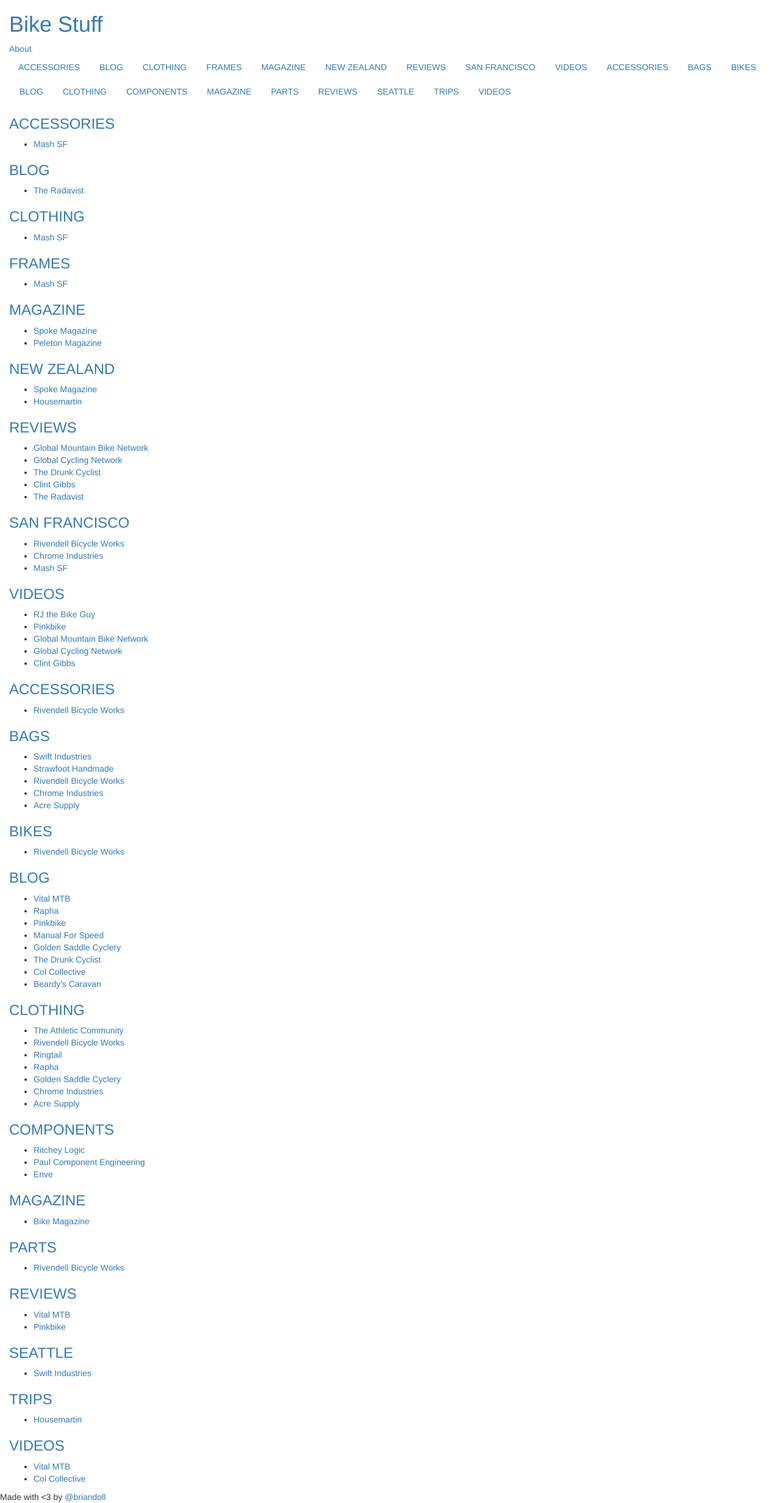
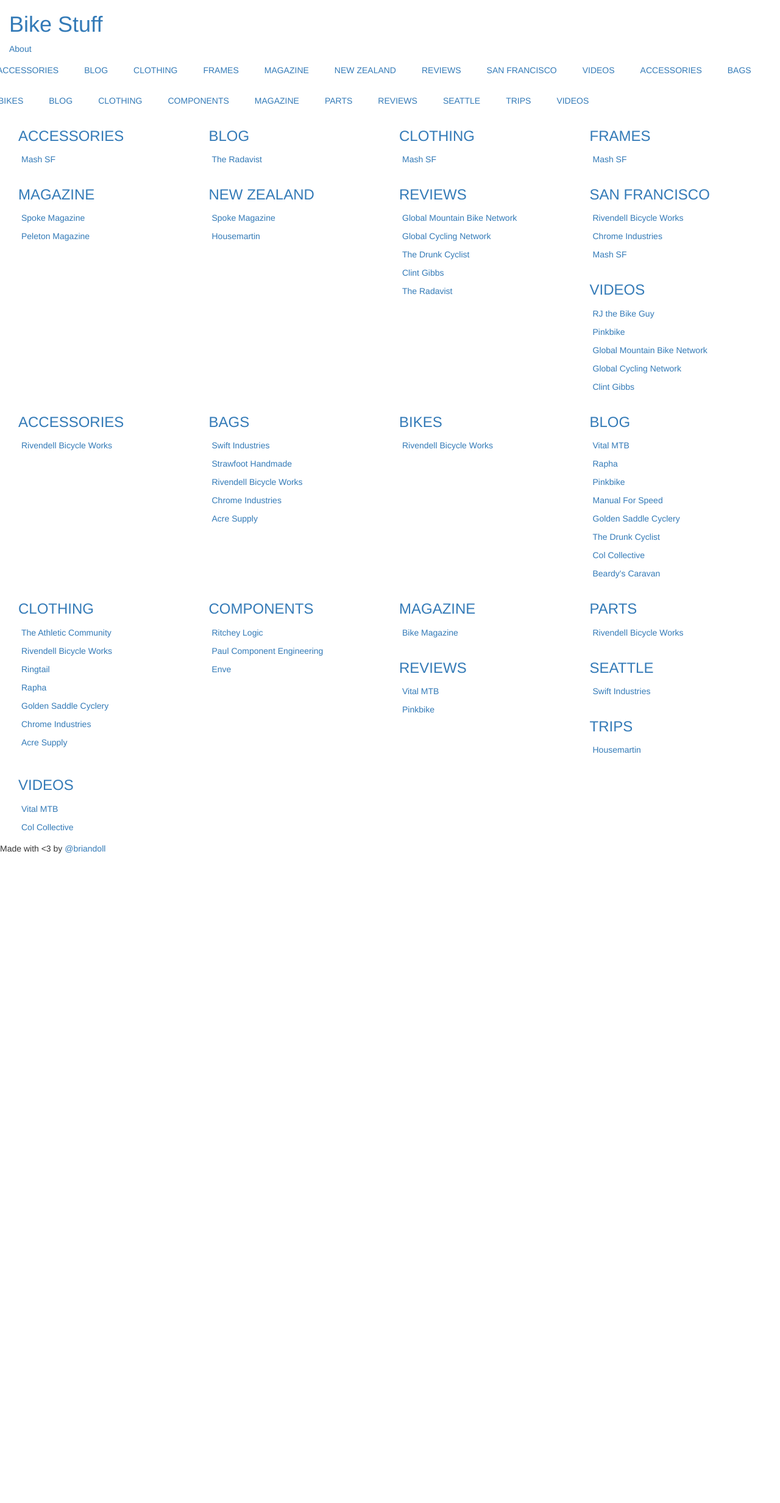
Before and after one commit to briandoll/bikestuff, a Jekyll site: the page built from index.html, in a window 1280 px wide. Shown: the whole page at 61% size. Built offline with Jekyll 4.4.1, drawn with Linux system fonts in a browser that asks for light colours; after the commit the page ends 1401 px from its top, so only the background shows below that.

Commit message:
a bit of lookin

```diff
--- a/_includes/head.html
+++ b/_includes/head.html
@@ -6,6 +6,7 @@
   <meta name="description" content="{% if page.excerpt %}{{ page.excerpt | strip_html | strip_newlines | truncate: 160 }}{% else %}{{ site.description }}{% endif %}">
 
   <link rel="stylesheet" href="{{ "/css/bootstrap.min.css" | prepend: site.baseurl }}">
+  <link rel="stylesheet" href="{{ "/css/bikestuff.css" | prepend: site.baseurl }}">
   <link rel="canonical" href="{{ page.url | replace:'index.html','' | prepend: site.baseurl | prepend: site.url }}">
   <link rel="alternate" type="application/rss+xml" title="{{ site.title }}" href="{{ "/feed.xml" | prepend: site.baseurl | prepend: site.url }}" />
 </head>
--- /dev/null
+++ b/css/bikestuff.css
@@ -0,0 +1,8 @@
+ul {
+  list-style-type: none;
+  margin-left: -40px;
+}
+
+li {
+  padding: 5px;
+}
--- a/index.html
+++ b/index.html
@@ -11,10 +11,13 @@
   {% endfor %}
   </ul>
 
+<div class="container-fluid">
+  <div class="row">
   {% for category in sorted_categories %}
-    <a name="{{ category | first }}"</a>
-    <h3>{{ category | first | upcase }}</h3>
-    <ul>
+    <div class="col-xs-6 col-sm-3">
+      <a name="{{ category | first }}"</a>
+      <h3>{{ category | first | upcase }}</h3>
+      <ul>
       {% for posts in category %}
         {% for post in posts %}
           {% if post.website_url %}
@@ -22,5 +25,8 @@
           {% endif %}
         {% endfor %}
       {% endfor %}
-    </ul>
-  {% endfor %}
+      </ul>
+    </div>
+    {% endfor %}
+  </div>
+</div>
```
